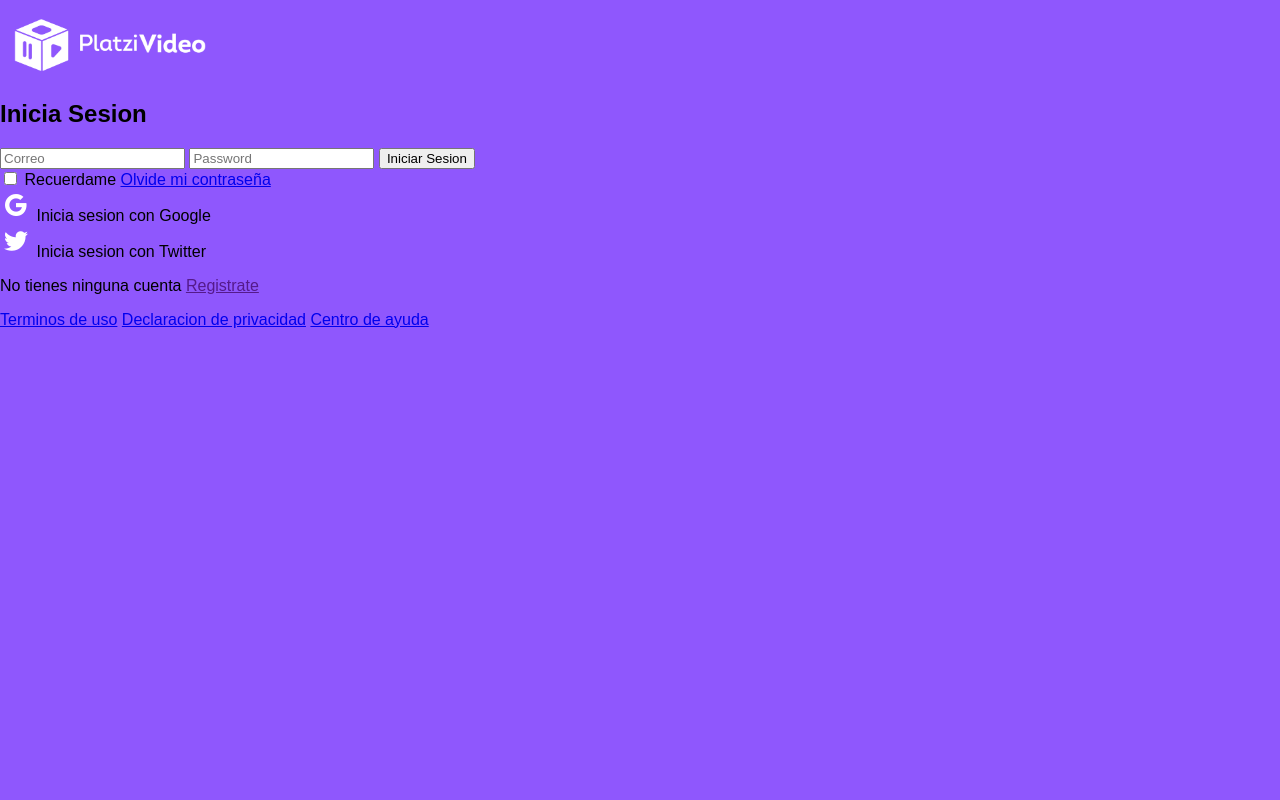
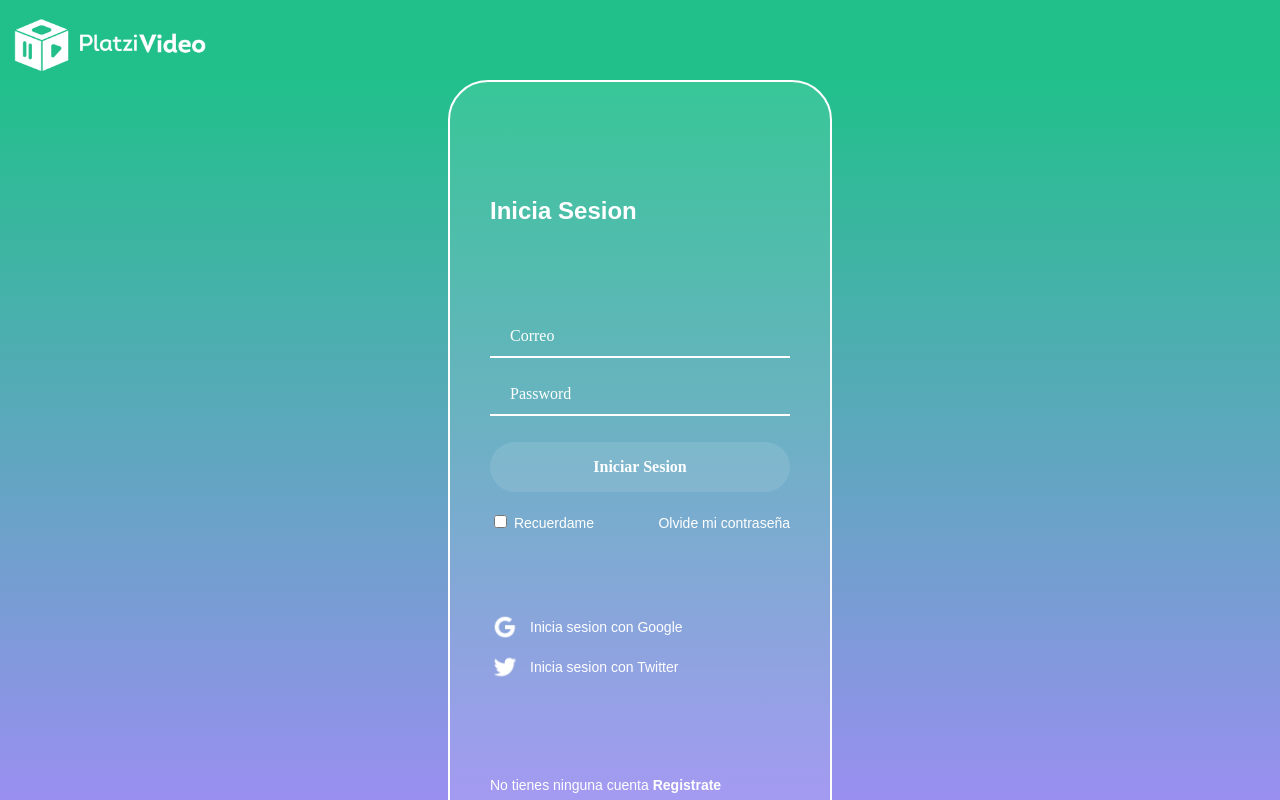
Before and after one commit to Arastorga/Platzi-Video, a plain HTML site: page Platzi-Video/login/login.html in a window 1280 px wide. Shown: the top 800 px of the page. Drawn offline with Linux system fonts and the light colour scheme; a web font is replaced by a local one.

Commit message:
💄 Login styling done

```diff
--- a/Platzi-Video/login/login.html
+++ b/Platzi-Video/login/login.html
@@ -17,11 +17,11 @@
                 <input class="input" type="text" placeholder="Correo">
                 <input class="input" type="password" placeholder="Password">
                 <button class="button">Iniciar Sesion</button>
-                <div class="login__container--remember-me">
+                <div class="login__container--log-settings">
                     <label>
                         <input type="checkbox" name="" id="cbox1" value="checkbox"> Recuerdame
-                        <a href="/">Olvide mi contraseña</a>
                     </label>
+                    <a href="/">Olvide mi contraseña</a>
                 </div>
             </form>
             <section class="login__container--social-media">
--- a/Platzi-Video/login/styles.css
+++ b/Platzi-Video/login/styles.css
@@ -1,13 +1,13 @@
 body{
     margin: 0px;
-    background-color: #8F57FD;
+    /* background-color: #21C08B; */
     font-family: 'Muli', sans-serif;
 }
 
 /* -------------------------------header------------------------------- */
 
 header{
-    background-color: #8F57FD;
+    background-color: #21C08B;
     width: 100%;
     height: 80px;
     display: flex;
@@ -70,3 +70,137 @@ header{
     display: flex;
     color: white;
 }
+
+.login {
+    background: linear-gradient(#21C08B, #AB88FF);
+    display: flex;
+    align-items: center;
+    justify-content: center;
+    flex-direction: column;
+    padding: 0px 30px;
+    min-height: calc(100vh);
+}
+
+
+.login__container   {
+    background-color: rgba(255, 255, 255, 0.1);
+    border: 2px solid white;
+    border-radius: 40px;
+    color: white;
+    padding: 60px 40px;
+    min-height: 700px;
+    width: 300px;
+    display: flex;
+    justify-content: space-around;
+    flex-direction: column;
+}
+
+.login__container--form {
+    display: flex;
+    flex-direction: column;
+}
+
+.login__container--form label {
+    font-size: 14px;
+}
+
+.login__container--log-settings {
+    color: white;
+    display: flex;
+    justify-content: space-between;
+    align-items: baseline;
+    margin: 10px 0;
+}
+
+.login__container--log-settings a{
+    color: white;
+    font-size: 14px;
+    text-decoration: none;
+}
+
+.login__container--log-settings label{
+    cursor: pointer;
+}
+
+.login__container--log-settings a:hover {
+    text-decoration: underline;
+}
+
+.login__container--social-media > div {
+    display: flex;
+    align-items: center;
+    font-size: 14px;
+    margin-bottom: 10px;
+}
+
+.login__container--social-media > div > img {
+    width: 30px;
+    margin-right: 10px;
+}
+
+.login__container--signup {
+    font-size: 14px;
+}
+
+.login__container--signup a{
+    color: white;
+    font-weight: bold;
+    font-size: 14px;
+    text-decoration: none;
+}
+
+.login__container--signup a:hover {
+    text-decoration: underline;
+}
+
+.input {
+    background-color: transparent;
+    color: white;
+    border: 0px;
+    border-bottom: 2px solid white;
+    font-family: 'Muli';
+    font-size: 16px;
+    margin-bottom: 16px;
+    padding: 0 20px;
+    outline: none;
+    height: 40px;
+}
+
+::placeholder {
+    color: white;
+}
+
+.button {
+    background-color: rgba(255, 255, 255, 0.1);
+    border: none;
+    border-radius: 25px;
+    color: white;
+    cursor: pointer;
+    font-size: 16px;
+    font-weight: bold;
+    font-family: 'Muli';
+    height: 50px;
+
+    margin: 10px 0;
+}
+
+.footer {
+    background-color: #AB88FF;
+    display: flex;
+    align-items: center;
+    height: 100px;
+    width: 100%;
+    justify-content: center;
+}
+
+.footer a {
+    font-size: 14px;
+    color: white;
+    cursor: pointer;
+    padding: 30px;
+    text-decoration: none;
+}
+
+.footer a:hover {
+    text-decoration: underline;
+}
--- a/Platzi-Video/search/styles.css
+++ b/Platzi-Video/search/styles.css
@@ -3,8 +3,6 @@ body{
     background-color: #8F57FD;
     font-family: 'Muli', sans-serif;
 }
-
-/* -------------------------------header------------------------------- */
 
 header{
     background-color: #8F57FD;
@@ -57,6 +55,7 @@ header{
     display: flex;
     align-items: center;
     cursor: pointer;
+    outline: none;
 }
 
 .header__menu--profile img{
@@ -96,6 +95,7 @@ header{
     height: 50px;
     padding: 0px 20px;
     width: 70%;
+    max-width: 780px;
     outline: none;
 }
 
```
